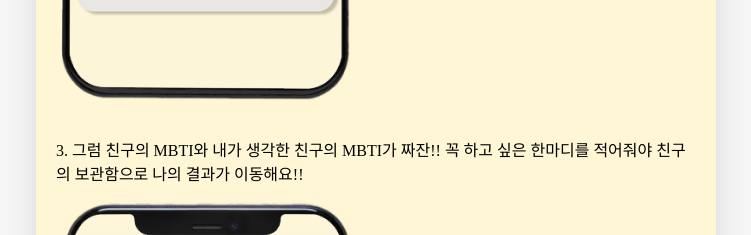
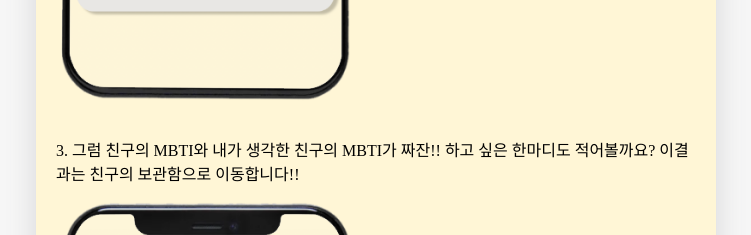
Before and after one commit to Guess-My-MBTI/Client, a React (Create React App) app: page /notice in a window 1280 px wide. Shown: the part 4180-4415 px from the top of the page, without its empty margins (264-1015 px from the left). Built offline with nearby package versions, Linux system fonts and the light colour scheme; no server answers; a web font is replaced by a local one.

Commit message:
안내문 수정

```diff
--- a/src/components/Notice.js
+++ b/src/components/Notice.js
@@ -100,8 +100,8 @@
         </div>
         <div className="guestwrapper">
           <p className="des">
-            3. 그럼 친구의 MBTI와 내가 생각한 친구의 MBTI가 짜잔!! 꼭 하고 싶은
-            한마디를 적어줘야 친구의 보관함으로 나의 결과가 이동해요!!
+            3. 그럼 친구의 MBTI와 내가 생각한 친구의 MBTI가 짜잔!! 하고 싶은
+            한마디도 적어볼까요? 이결과는 친구의 보관함으로 이동합니다!!
           </p>
           <div className="imgwrapper">
             <img
```
